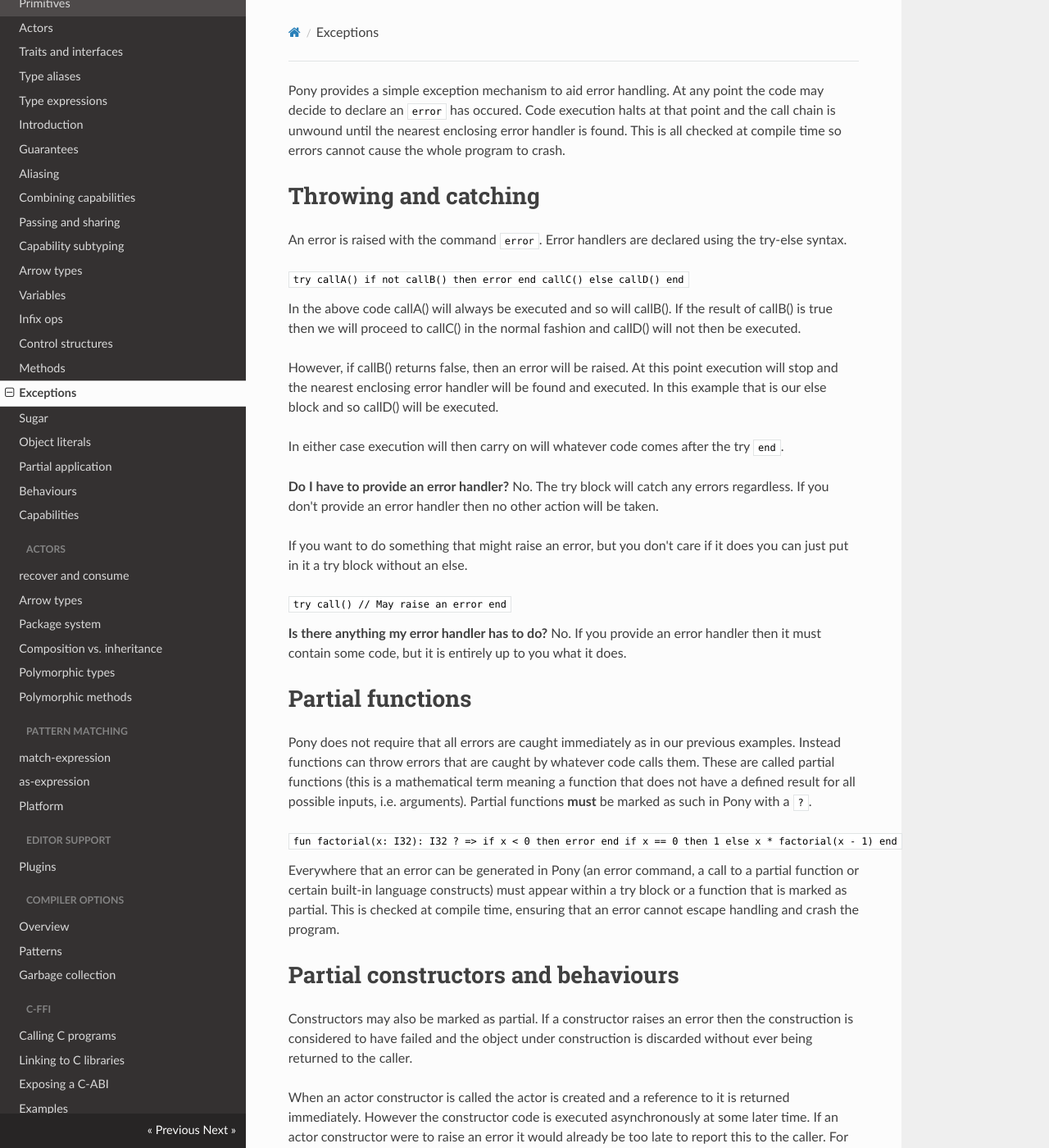
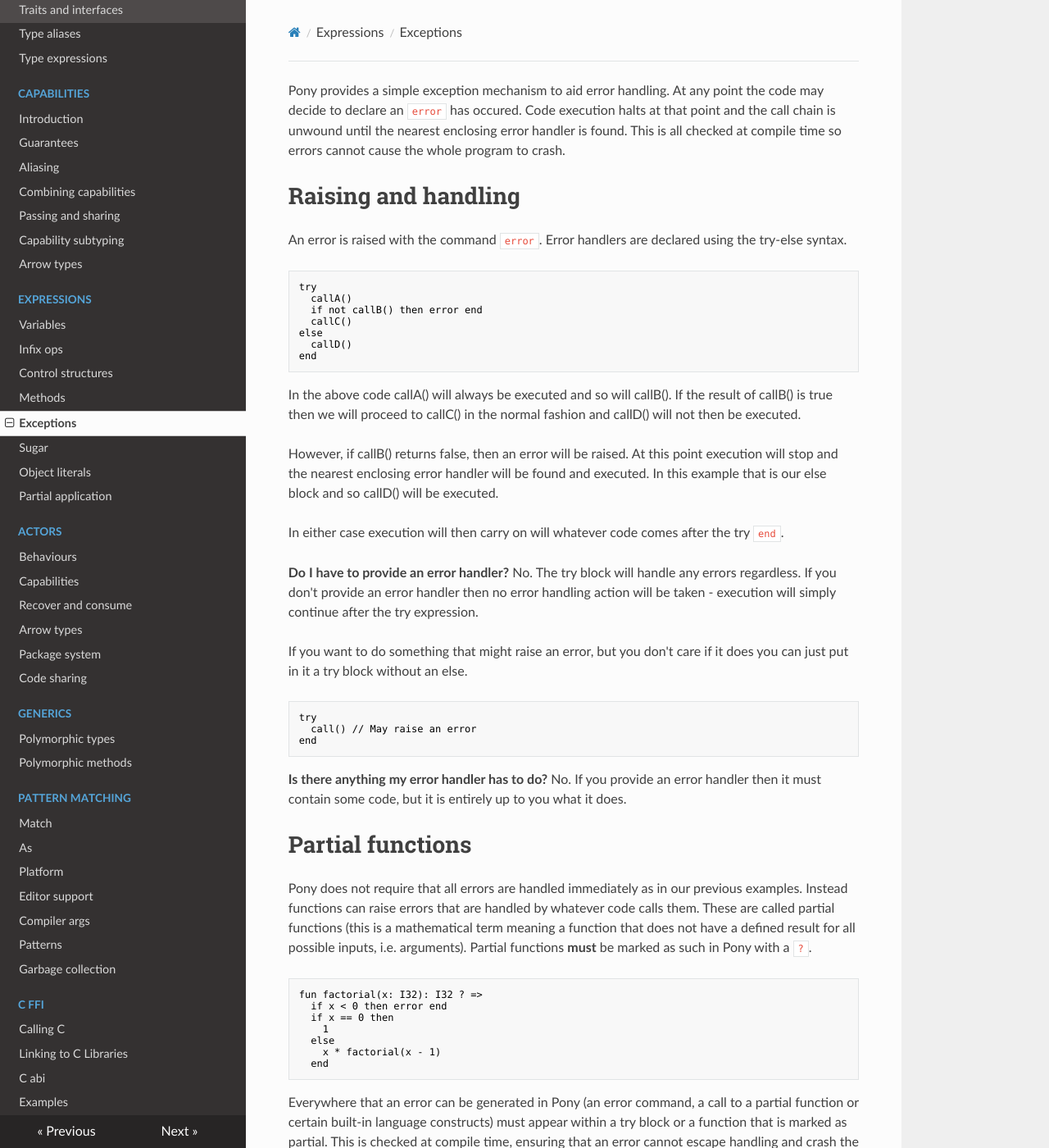
Before and after one commit to ponylang/pony-tutorial, an MkDocs documentation site: the page built from docs/expressions/exceptions.md, in a window 1280 px wide and 1400 px high. Shown: the whole window at 82% size. Built offline with MkDocs 1.6.1, drawn with Linux system fonts in a browser that asks for light colours; nearby versions of some CDN libraries; old or Windows-style settings are respelled for this version of MkDocs; some of the changed text lies outside the part shown.

Commit message:
upgrade to mkdocs 0.14

````diff
--- a/docs/css/theme_extra.css
+++ /dev/null
@@ -1,43 +0,0 @@
-/*
- * Sphinx doesn't have support for section dividers like we do in
- * MkDocs, this styles the section titles in the nav
- *
- * https://github.com/tomchristie/mkdocs/issues/175
- */
-.wy-menu-vertical span {
-    line-height: 18px;
-    padding: 0.4045em 0.809em;
-    display: block;
-    position: relative;
-    font-size: 90%;
-    color: #838383;
-}
-
-/*
- * Long navigations run off the bottom of the screen as the nav
- * area doesn't scroll.
- *
- * https://github.com/tomchristie/mkdocs/pull/202
- */
-.wy-nav-side {
-    height: 100%;
-    overflow-y: auto;
-}
-
-/*
- * Fix wrapping in the code highlighting
- *
- * https://github.com/tomchristie/mkdocs/issues/233
- */
-code {
-    white-space: pre;
-}
-
-table, td, th {
-    border: 1px solid black;
-    padding: 3px 7px 2px 7px;
-}
-
-th {
-    background-color: #DDDDDD;
-}
--- a/docs/expressions/exceptions.md
+++ b/docs/expressions/exceptions.md
@@ -1,6 +1,6 @@
 Pony provides a simple exception mechanism to aid error handling. At any point the code may decide to declare an `error` has occured. Code execution halts at that point and the call chain is unwound until the nearest enclosing error handler is found. This is all checked at compile time so errors cannot cause the whole program to crash.
 
-# Throwing and catching
+# Raising and handling
 
 An error is raised with the command `error`. Error handlers are declared using the try-else syntax.
 
@@ -20,7 +20,7 @@
 
 In either case execution will then carry on will whatever code comes after the try `end`.
 
-__Do I have to provide an error handler?__ No. The try block will catch any errors regardless. If you don't provide an error handler then no other action will be taken.
+__Do I have to provide an error handler?__ No. The try block will handle any errors regardless. If you don't provide an error handler then no error handling action will be taken - execution will simply continue after the try expression.
 
 If you want to do something that might raise an error, but you don't care if it does you can just put in it a try block without an else.
 
@@ -34,7 +34,7 @@
 
 # Partial functions
 
-Pony does not require that all errors are caught immediately as in our previous examples. Instead functions can throw errors that are caught by whatever code calls them. These are called partial functions (this is a mathematical term meaning a function that does not have a defined result for all possible inputs, i.e. arguments). Partial functions __must__ be marked as such in Pony with a `?`.
+Pony does not require that all errors are handled immediately as in our previous examples. Instead functions can raise errors that are handled by whatever code calls them. These are called partial functions (this is a mathematical term meaning a function that does not have a defined result for all possible inputs, i.e. arguments). Partial functions __must__ be marked as such in Pony with a `?`.
 
 ```pony
 fun factorial(x: I32): I32 ? =>
@@ -58,7 +58,7 @@
 
 # Try-then blocks
 
-In addition to an `else` error handler a try command can have a `then` block. This is executed after the rest of the try, whether or not an error is caught. Expanding our example from earlier:
+In addition to an `else` error handler a try command can have a `then` block. This is executed after the rest of the try, whether or not an error is raised or handled. Expanding our example from earlier:
 
 ```pony
 try
--- a/mkdocs.yml
+++ b/mkdocs.yml
@@ -1,51 +1,58 @@
 site_name: Pony Tutorial
+theme: readthedocs
 pages:
-- ["index.md", Home]
-- ["index.md", "Getting started", "Welcome!"]
-- ["getting-started/what-you-need-to-start.md"]
-- ["getting-started/installation.md"]
-- ["getting-started/helloworld.md"]
-- ["getting-started/how-it-works.md"]
-- ["getting-started/whitespace.md"]
-- ["types/static-vs-dynamic.md"]
-- ["types/classes.md"]
-- ["types/primitives.md"]
-- ["types/actors.md"]
-- ["types/traits-and-interfaces.md"]
-- ["types/type-aliases.md"]
-- ["types/type-expressions.md"]
-- ["capabilities/introduction.md"]
-- ["capabilities/guarantees.md"]
-- ["capabilities/aliasing.md"]
-- ["capabilities/combining-capabilities.md"]
-- ["capabilities/passing-and-sharing.md"]
-- ["capabilities/capability-subtyping.md"]
-- ["capabilities/arrow-types.md"]
-- ["expressions/variables.md"]
-- ["expressions/infix-ops.md"]
-- ["expressions/control-structures.md"]
-- ["expressions/methods.md"]
-- ["expressions/exceptions.md"]
-- ["expressions/sugar.md"]
-- ["expressions/object-literals.md"]
-- ["expressions/partial-application.md"]
-- ["actors/behaviours.md"]
-- ["actors/capabilities.md"]
-- ["actors/recover-and-consume.md", "Actors", "recover and consume"]
-- ["actors/arrow-types.md"]
-- ["packages/package-system.md"]
-- ["composition-inheritance/code-sharing.md", "Composition vs. inheritance"]
-- ["generics/polymorphic-types.md"]
-- ["generics/polymorphic-methods.md"]
-- ["pattern-matching/match.md", "Pattern matching", "match-expression"]
-- ["pattern-matching/as.md", "Pattern matching", "as-expression"]
-- ["platform/platform.md"]
-- ["editor-plugins/plugins.md", "Editor support", "Plugins"]
-- ["compiler-clargs/clargs.md", "Compiler options", "Overview"]
-- ["patterns/patterns.md"]
-- ["garbage-collection/garbage-collection.md"]
-- ["c-ffi/calling-c.md", "C-FFI", "Calling C programs"]
-- ["c-ffi/linking-c.md", "C-FFI", "Linking to C libraries"]
-- ["c-ffi/c-abi.md", "C-FFI", "Exposing a C-ABI"]
-- ["examples/examples.md"]
-theme: readthedocs
+- Getting started:
+    - Welcome!: index.md
+    - getting-started/what-you-need-to-start.md
+    - getting-started/installation.md
+    - getting-started/helloworld.md
+    - getting-started/how-it-works.md
+    - getting-started/whitespace.md
+- Types:
+    - types/static-vs-dynamic.md
+    - types/classes.md
+    - types/primitives.md
+    - types/actors.md
+    - types/traits-and-interfaces.md
+    - types/type-aliases.md
+    - types/type-expressions.md
+- Capabilities:
+    - capabilities/introduction.md
+    - capabilities/guarantees.md
+    - capabilities/aliasing.md
+    - capabilities/combining-capabilities.md
+    - capabilities/passing-and-sharing.md
+    - capabilities/capability-subtyping.md
+    - capabilities/arrow-types.md
+- Expressions:
+    - expressions/variables.md
+    - expressions/infix-ops.md
+    - expressions/control-structures.md
+    - expressions/methods.md
+    - expressions/exceptions.md
+    - expressions/sugar.md
+    - expressions/object-literals.md
+    - expressions/partial-application.md
+- Actors:
+    - actors/behaviours.md
+    - actors/capabilities.md
+    - actors/recover-and-consume.md
+    - actors/arrow-types.md
+- packages/package-system.md
+- composition-inheritance/code-sharing.md
+- Generics:
+    - generics/polymorphic-types.md
+    - generics/polymorphic-methods.md
+- Pattern Matching:
+    - pattern-matching/match.md
+    - pattern-matching/as.md
+- platform/platform.md
+- Editor support: editor-plugins/plugins.md
+- Compiler args: compiler-clargs/clargs.md
+- patterns/patterns.md
+- garbage-collection/garbage-collection.md
+- C FFI:
+    - Calling C: c-ffi/calling-c.md
+    - Linking to C Libraries: c-ffi/linking-c.md
+    - c-ffi/c-abi.md
+- examples/examples.md
````
Also changed, not shown: other parts of docs/expressions/exceptions.md (+1 -1 lines), docs/index.md (+1 -1 lines), docs/types/static-vs-dynamic.md (+2 -2 lines), 1 other file.
